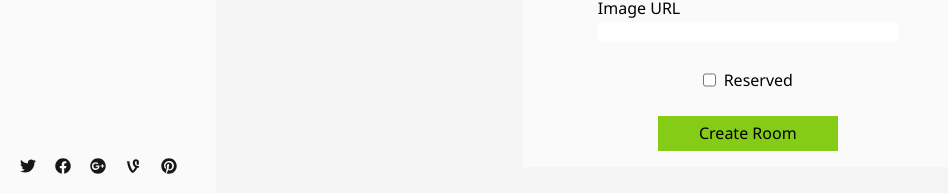
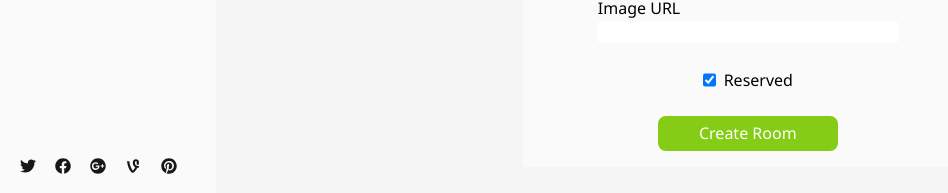
Before and after one commit to sebalp100/hotel-bookings-frontend, a React (Create React App) app: page /room/new in a window 1280 px wide. Shown: the part 558-751 px from the top of the page, without its empty margins (0-948 px from the left). Built offline with nearby package versions, Linux system fonts and the light colour scheme.

Commit message:
IMPROVE how app handles adding a new room

```diff
--- a/src/components/FormAddRoom.jsx
+++ b/src/components/FormAddRoom.jsx
@@ -10,6 +10,16 @@ const FormAddRoom = () => {
   const [beds, setBeds] = useState(1);
   const [imageUrl, setImageUrl] = useState('');
   const [reserved, setReserved] = useState(false);
+  //   const [inputValues, setInputValues] = useState({
+  //     name: "",
+  //     description: "",
+  //     imageUrl: "",
+  //     tv: "",
+  //     wifi: "",
+  //     roomService: "",
+  //     reserved: false,
+  //     beds: 0
+  //   })
 
   const [createRoom] = useCreateRoomMutation();
 
@@ -25,7 +35,13 @@ const FormAddRoom = () => {
       beds,
       image_url: imageUrl,
       reserved,
-    });
+    }).then(() => {
+      window.location.href = '/home';
+    })
+      .catch((error) => {
+        // handle error
+        console.error(error);
+      });
   };
 
   return (
@@ -110,16 +126,16 @@ const FormAddRoom = () => {
           />
         </label>
         <br />
-        <label htmlFor={reserved} className="flex flex-row items-center gap-2">
+        <label htmlFor="reserved" className="flex flex-row items-center gap-2">
           <input
             type="checkbox"
-            checked={reserved}
+            checked="reserved"
             onChange={(e) => setReserved(e.target.checked)}
           />
           <span>Reserved</span>
         </label>
         <br />
-        <button type="submit" className="bg-lime-500 w-[180px] h-[35px]">Create Room</button>
+        <button type="submit" className="bg-lime-500 w-[180px] h-[35px] rounded-lg text-white">Create Room</button>
       </form>
     </div>
   );
```
